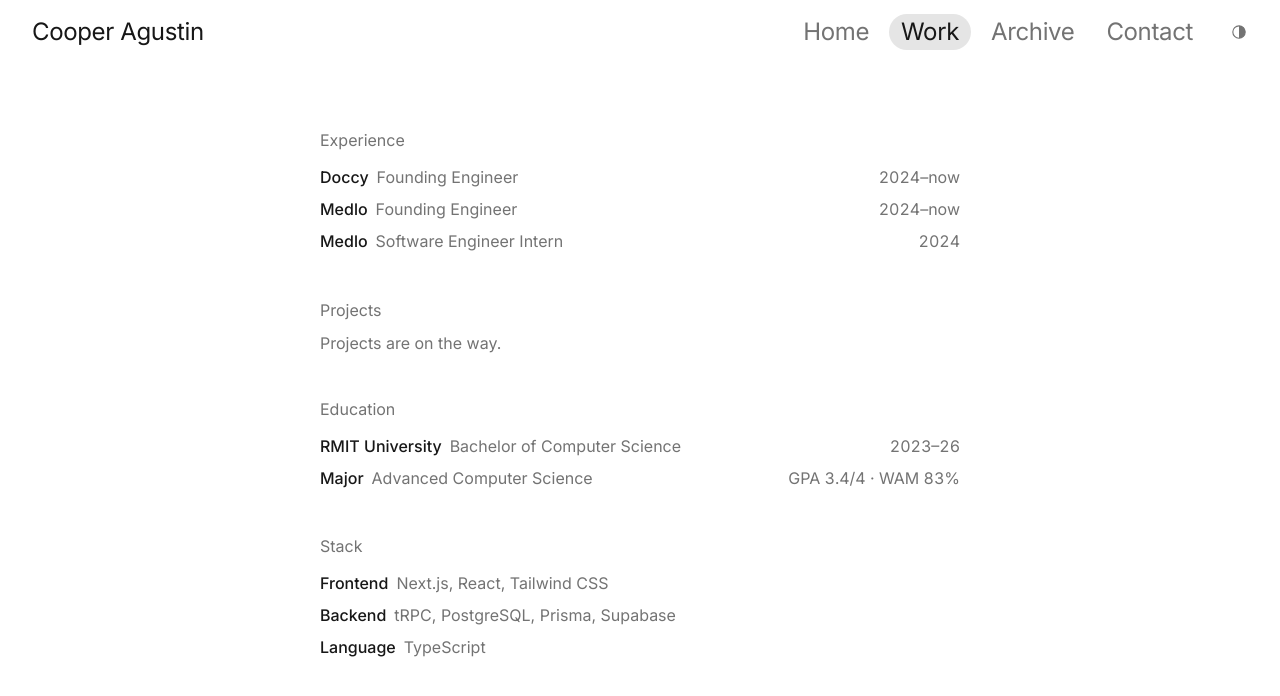
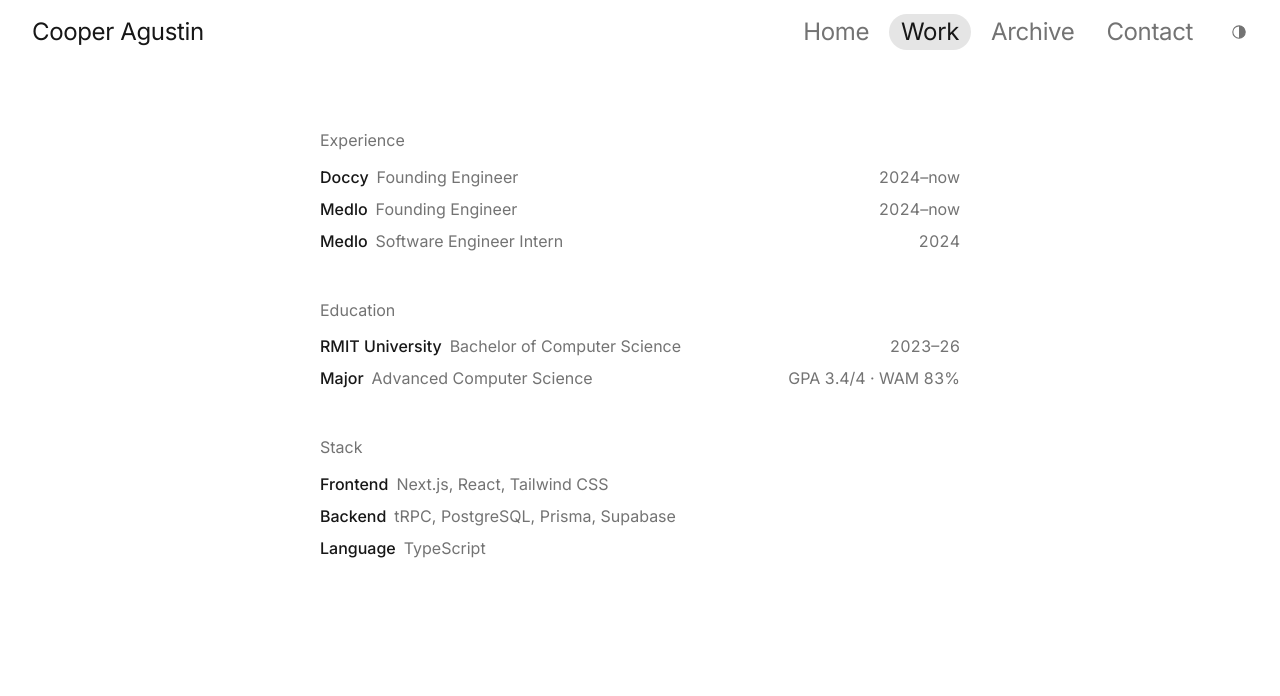
Before and after one commit to Spudgee/portfolio, a Next.js app: page /work in a window 1280 px wide. Shown: the top 696 px of the page. Built offline with nearby package versions, Linux system fonts and the light colour scheme.

Commit message:
Work drops the Projects placeholder

```diff
--- a/app/work/page.tsx
+++ b/app/work/page.tsx
@@ -45,8 +45,8 @@
 }));
 
 /**
- * The career in one place: Experience and Projects (what has been built), then Education and Stack
- * (the background behind it). Every group opens with the same grey label over the same rows.
+ * The career in one place: Experience, then Education and Stack (the background behind it).
+ * Every group opens with the same grey label over the same rows.
  */
 export default function WorkPage() {
 	return (
@@ -54,9 +54,6 @@
 			<h1 className="sr-only">Work</h1>
 			<ContentGroup id="experience" label="Experience">
 				<RowList rows={EXPERIENCE_ROWS} />
-			</ContentGroup>
-			<ContentGroup id="projects" label="Projects">
-				<p className="text-muted">Projects are on the way.</p>
 			</ContentGroup>
 			<ContentGroup id="education" label="Education">
 				<RowList rows={EDUCATION_ROWS} />
```
